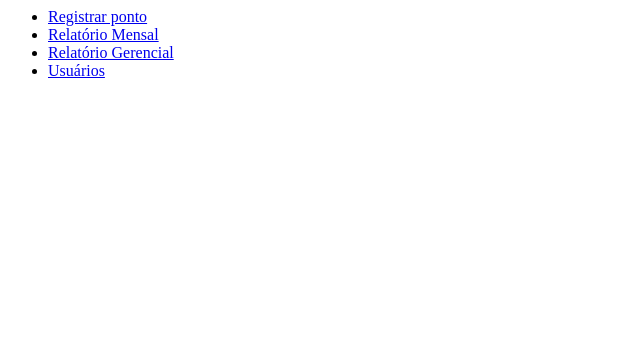
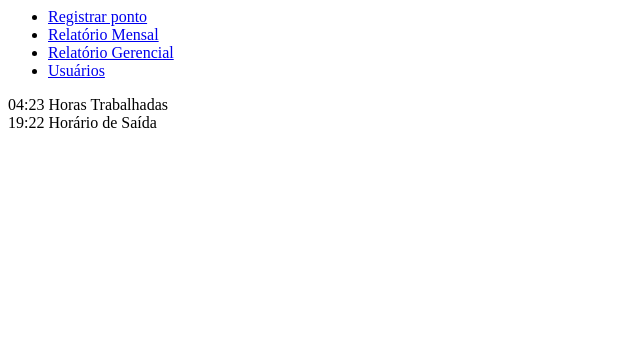
Before and after one commit to joaorocha-web/innout, a PHP site: page /template/menu.php in a window 1280 px wide. Shown: the top 340 px of the page, without its empty margins (0-640 px from the left). Run offline with PHP 8.4, Linux system fonts and the light colour scheme.

Commit message:
adicionando widgets ao menu

```diff
--- a/src/controllers/login.php
+++ b/src/controllers/login.php
@@ -7,7 +7,7 @@ if(count($_POST) > 0){
     try{
        $user = $login->checkLogin();
        header("Location: day_records.php");
-    }catch(AppException $e){
+    }catch(AppException $e){ ##ainda não consegui entender essa variavel $e
         $exception = $e;
     }
 }
--- a/src/models/Login.php
+++ b/src/models/Login.php
@@ -5,7 +5,7 @@ loadModel('User');
 class Login extends Model {
     public function validate(){
         $errors = [];
-        if (!$this->email){
+        if (!$this->email){ ### Onde está esssa variável
             $errors['email'] = 'Por favor, informe seu e-mail.';
         }
 
@@ -14,7 +14,7 @@ class Login extends Model {
         }
 
         if(count($errors) > 0){
-            throw new ValidationException($errors);
+            throw new ValidationException($errors); ###### Como consigo usar isso?
         }
     }
 
@@ -25,7 +25,7 @@ class Login extends Model {
             if($user->end_date){
                 throw new AppException('Usuário desligado da empresa');
             }
-            if(password_verify($this->password, $user->password)){
+            if(password_verify($this->password, $user->password)){ ### essa função ja existe?
                 return $user;
             }
         }
--- a/src/views/day_records.php
+++ b/src/views/day_records.php
@@ -1,5 +1,4 @@
 <main class="content">
-    <h1>Okay</h1>
     <h1>Okay</h1>
     <h1>Okay</h1>
 
--- a/src/views/template/menu.php
+++ b/src/views/template/menu.php
@@ -23,4 +23,26 @@
             </li>
         </ul>
     </nav>
+    <div class="sidebar-widgets">
+        <div class="sidebar-widget">
+            <i class="icon icofont-hour-glass text-primary"></i>
+            <div class="info">
+                <span class="main text-primary">
+                    04:23
+                </span>
+                <span class="label text-muted">Horas Trabalhadas</span>
+            </div>
+        </div>
+        <div class="division my-3"> </div>
+           <div class="sidebar-widget">
+            <i class="icon icofont-ui-alarm text-danger"></i>
+            <div class="info">
+                <span class="main text-danger">
+                    19:22
+                </span>
+                <span class="label text-muted">Horário de Saída</span>
+            </div>
+        </div>
+
+    </div>
 </aside>
```
Also changed, not shown: public/assets/css/template.css.
